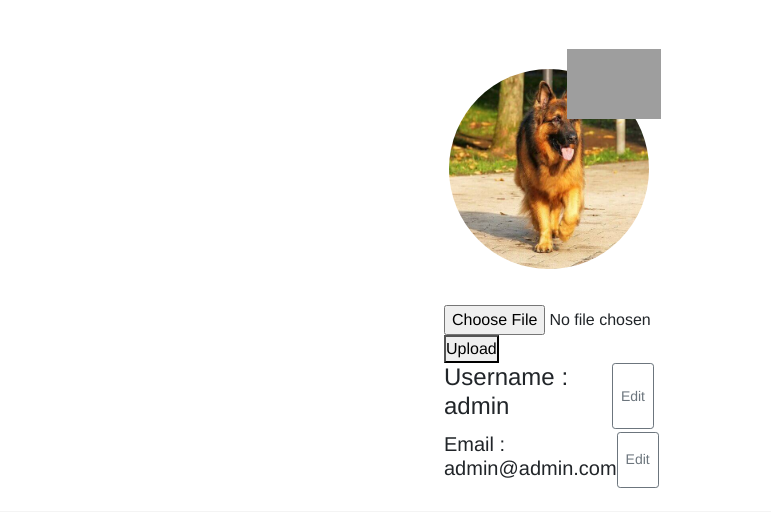
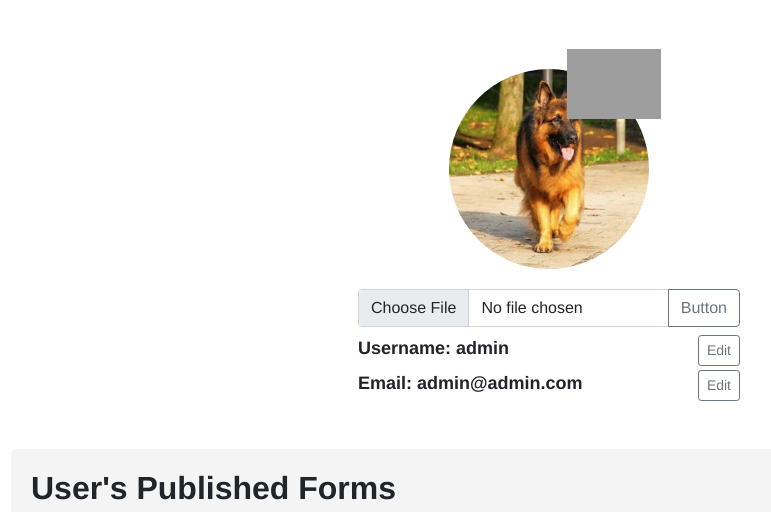
Before and after one commit to ChindanaiR/FormHubProject, a Django app: page /account/ in a window 1280 px wide. Shown: the part 236-748 px from the top of the page, without its empty margins (91-862 px from the left). Run offline with Django 5.2, Linux system fonts and the light colour scheme; a user stored in the database is signed in; data comes from the database, SQL or seed files in the repository; both versions use the stored data as it was after the commit; grey boxes are pictures that could not be loaded.

Commit message:
enhance user profile page

```diff
--- a/static/userprofile/userprofile.css
+++ b/static/userprofile/userprofile.css
@@ -1,16 +1,23 @@
-#user-prof {
-    width: 250px;
-    height: auto;
-    display: flex; /* Use Flexbox */
-    flex-direction: row; /* Arrange items vertically */
-    align-items: center; /* Center items horizontally */
-}
-
 #prof-pic {
     border-radius: 50%;
     width: 200px;
     height: 200px;
     margin-bottom:20px;
+}
+
+#user-prof {
+    max-width: 430px;
+}
+
+#acct_name, #email {
+    font-weight: bold;
+    font-size: large;
+}
+
+#rank-pic {
+    position: relative;
+    top: 50px;
+    left: 65px;
 }
 
 #user-prof-forms {
@@ -22,15 +29,3 @@
     border-radius: 6px;
     background-color: #F4F4F4;
 }
-
-#rank-pic {
-    position: relative;
-    top: 50px;
-    left: 65px;
-}
-
-.basic-info {
-    display: flex; /* Use flexbox */
-    justify-content: space-between;
-    margin-bottom: 3px;
-}
--- a/static/userprofile/userprofile.js
+++ b/static/userprofile/userprofile.js
@@ -8,8 +8,8 @@
     console.log(data);
     const nameElement = document.querySelector('#acct_name');
     const emailElement = document.querySelector('#email');
-    nameElement.textContent = `Username : ${data.name}`;
-    emailElement.textContent = `Email : ${data.email}`;
+    nameElement.textContent = `Username: ${data.name}`;
+    emailElement.textContent = `Email: ${data.email}`;
   })
 
 
@@ -35,7 +35,7 @@ editButtons.addEventListener('click', function() {
                 alert(data.error);
             } else {
                 const nameElement = document.querySelector('#acct_name');
-                nameElement.textContent = `Username : ${newName}`;
+                nameElement.textContent = `Username: ${newName}`;
             }
         }).catch(error => {
           alert(error.message)
@@ -66,8 +66,8 @@ editButtons.addEventListener('click', function() {
               if (data.error) {
                   alert(data.error);
               } else {
-                  const nameElement = document.querySelector('#edit-mail');
-                  nameElement.textContent = `Email : ${newmail}`;
+                  const nameElement = document.querySelector('#email');
+                  nameElement.textContent = `Email: ${newmail}`;
               }
           })
       }
--- a/templates/userprofile/index.html
+++ b/templates/userprofile/index.html
@@ -9,34 +9,34 @@
 
 {% block body %}
 {% csrf_token %}
-<div class="container">
-    <div class="row justify-content-center">
+<div class="container" id ="profile">
+        <!-- profile -->
+        <div class="container mb-5" id="user-prof">
+            <!-- picture profile -->
+            <div class="container" style="display: flex; flex-direction: column; align-items: center;">
+                <img style="height: 70px; width: auto;" src="https://icons.iconarchive.com/icons/iconarchive/badge-trophy/512/Badge-Trophy-Emerald-icon.png" alt="rank-pic" id="rank-pic">
+                <img id="prof-pic" src="/{{userpic}}" >
 
-        <div class="col-4 mx-2 container d-flex flex-column justify-content-center align-items-center" id="user-prof">
-            <img style="height: 70px; width: auto;" src="https://icons.iconarchive.com/icons/iconarchive/badge-trophy/512/Badge-Trophy-Emerald-icon.png" alt="rank-pic" id="rank-pic">
-            <img id="prof-pic" src="/{{userpic}}" >
-            <p></p>
+                <div class="input-group">
+                    <input type="file" class="form-control" id="fileupload" aria-describedby="inputGroupFileAddon04" aria-label="Upload">
+                    <button class="btn btn-outline-secondary" type="button" id="inputGroupFileAddon04" onclick="uploadFile()">Button</button>
+                </div>
+            </div>
 
-            <div class="mx-1 basic-point-card" id="your-rank" style="text-align: left; height: auto; width: 210px;">
-                <input type="file" name="file" id="fileupload">
-                <button onclick="uploadFile()">Upload</button>
-
-                <div class="basic-info">
-                    <h4 id="acct_name"><strong>Username</strong></h4>
-                    <button type="button" class="btn btn-outline-secondary btn-sm edit-button" style="--bs-btn-padding-y: .25rem; ; --bs-btn-padding-x: .5rem; --bs-btn-font-size: .75rem;" id="edit-acct-name">Edit</button>
+            <!-- username and email -->
+            <div class="basics container my-2" id="your-rank">
+                <div class="basic-info d-flex justify-content-between mb-1">
+                    <div id="acct_name">Username</div>
+                    <button type="button" class="btn btn-outline-secondary btn-sm edit-button" id="edit-acct-name">Edit</button>
                 </div>
-                <div class="basic-info">
-                    <h5 id="email">Email</h5>
+                <div class="basic-info d-flex justify-content-between mb-1">
+                    <div id="email">Email</div>
                     <button type="button" class="btn btn-outline-secondary btn-sm edit-button" id="edit-mail">Edit</button>
                 </div>
-                <!-- เพิ่มมาลอง -->
-                <div class="container">
-                </div>
-
             </div>
-
         </div>
 
+        <!-- user's forms -->
         <div class="container-fluid d-flex flex-column justify-content-center" id="user-prof-forms">
             <h2><strong>User's Published Forms</strong></h2>
             <div class="row row-cols-1 row-cols-md-3 g-4">
@@ -62,8 +62,6 @@
                 </div>
             </div>
         </div>
-
-    </div>
 </div>
 
 {% block extra_js %}
--- a/userprofile/views.py
+++ b/userprofile/views.py
@@ -13,8 +13,11 @@ from .models import *
 
 def index(request):
     user = User.objects.get(pk = request.user.id)
-    return render(request, "userprofile/index.html", {"id":user.id,
-                                                      "userpic":user.profile_img})
+    user_forms = Form.objects.filter(owner = user)
+    return render(request, "userprofile/index.html",
+                  {"id":user.id,
+                   "userpic":user.profile_img,
+                   "user_forms":user_forms})
 
 
 # API
```
Also changed, not shown: db.sqlite3, static/userprofile/imgs/2_admin.jpg (added), static/userprofile/imgs/2_admin_0511h4x.jpg (added), static/userprofile/imgs/2_admin_cVH6c25.jpg (added), static/userprofile/imgs/2_admin_mSwjEuL.jpg (added).
